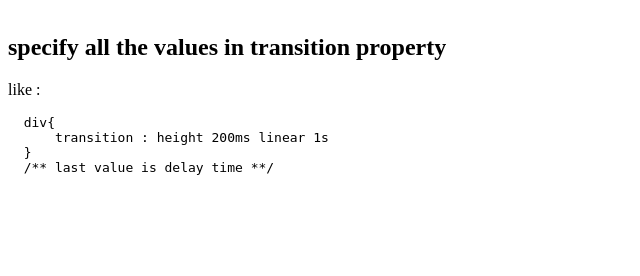
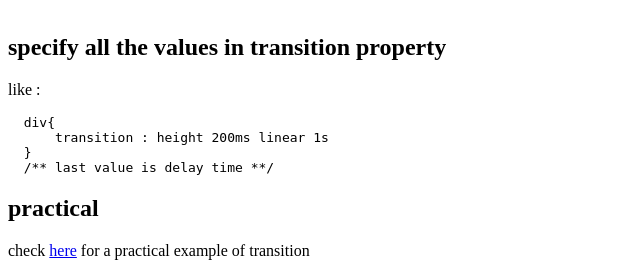
Before and after one commit to easazade/css-practice, a PHP site: page /advanced/transition.html in a window 1280 px wide. Shown: the part 861-1137 px from the top of the page, without its empty margins (0-640 px from the left). Before the commit the page ends 1036 px from the top, so only its background shows below. Run offline with PHP 8.4, Linux system fonts and the light colour scheme.

Commit message:
adding some more examples

```diff
--- a/advanced/transition.html
+++ b/advanced/transition.html
@@ -65,5 +65,10 @@
   }
   /** last value is delay time **/
 </pre>
+<h2>practical</h2>
+<p>check <a href="https://www.w3schools.com/css/tryit.asp?filename=trycss_buttons_animate1" target="_blank">here</a>
+  for a practical example of transition
+</p>
+
 </body>
 </html>
--- a/index.php
+++ b/index.php
@@ -85,6 +85,9 @@
 <br>
 <a href="advanced/transition.html">transition</a>
 <a href="advanced/animations.html">animation</a>
+<a href="https://www.w3schools.com/css/css_tooltip.asp" target="_blank">tooltips</a>
+<a href="https://www.w3schools.com/css/css3_images.asp" target="_blank">images advanced</a>
+<a href="https://www.w3schools.com/css/css3_object-fit.asp" target="_blank">object-fit</a>
 <br>
 <br>
 <br>
```
